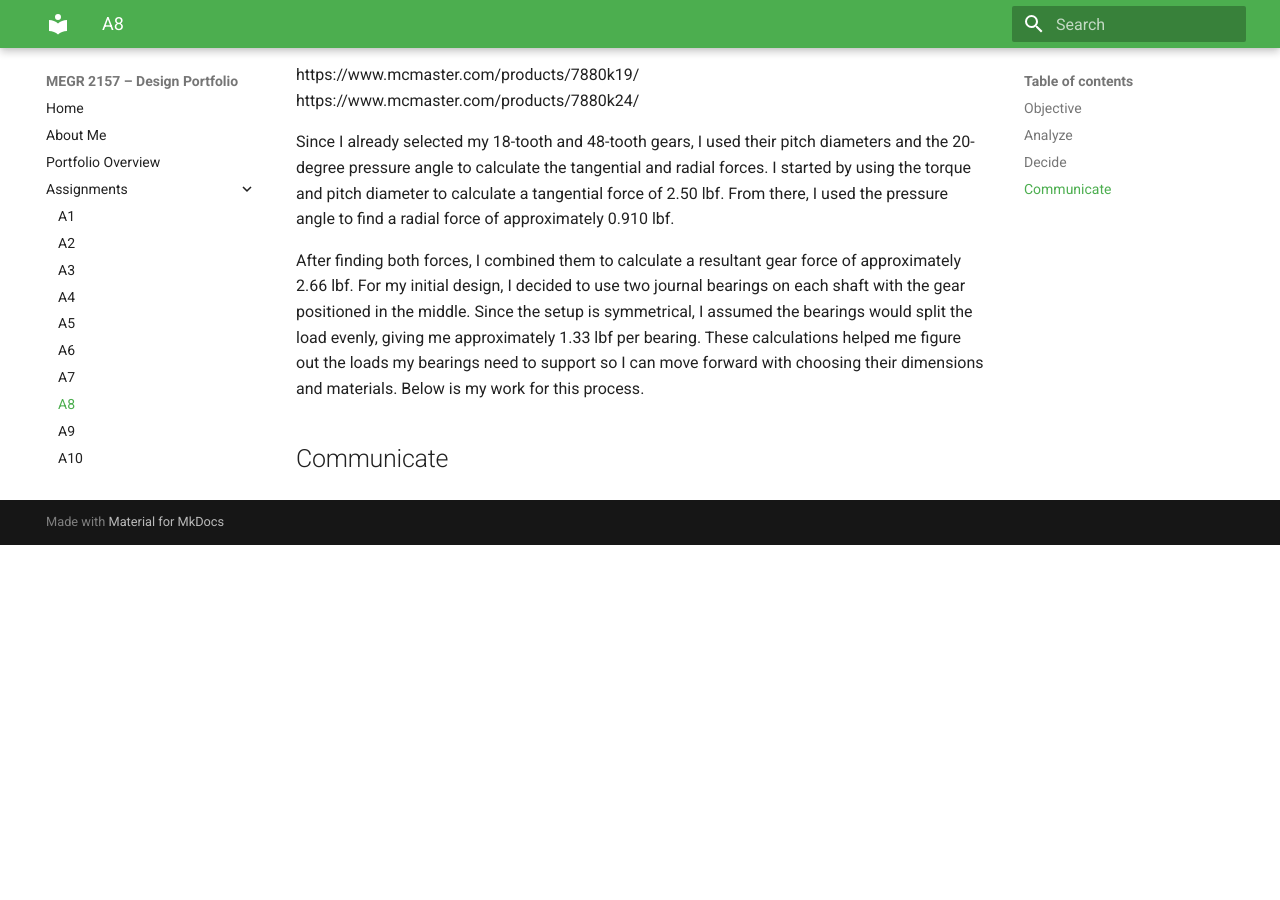
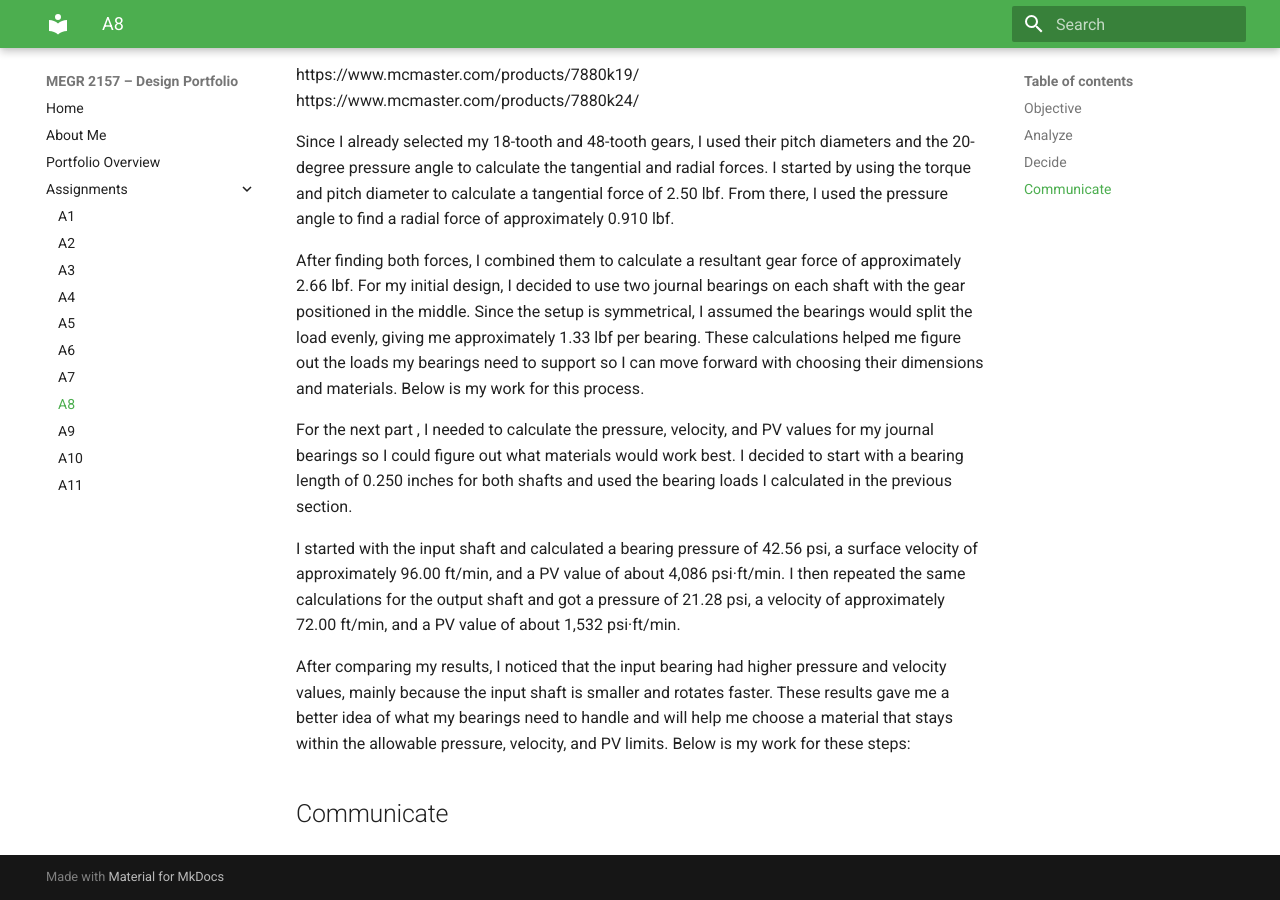
Before and after one commit to alinahsarratt/megr2157-portfolio, an MkDocs documentation site: the page built from docs/assignments/A08/index.md, in a window 1280 px wide and 900 px high, scrolled down 1403 px. Built offline with MkDocs 1.6.1 and Material for MkDocs 9.7.7, drawn with Linux system fonts in a browser that asks for light colours; before the commit the page ends 1948 px from its top, so only the background shows below that.

Commit message:
Calculate bearing parameters for journal bearings
Added calculations for bearing pressure, velocity, and PV values for journal bearings, including results for both input and output shafts.

```diff
--- a/docs/assignments/A08/index.md
+++ b/docs/assignments/A08/index.md
@@ -27,4 +27,10 @@ Since I already selected my 18-tooth and 48-tooth gears, I used their pitch diam
 
 After finding both forces, I combined them to calculate a resultant gear force of approximately 2.66 lbf. For my initial design, I decided to use two journal bearings on each shaft with the gear positioned in the middle. Since the setup is symmetrical, I assumed the bearings would split the load evenly, giving me approximately 1.33 lbf per bearing. These calculations helped me figure out the loads my bearings need to support so I can move forward with choosing their dimensions and materials. Below is my work for this process.
 
+For the next part , I needed to calculate the pressure, velocity, and PV values for my journal bearings so I could figure out what materials would work best. I decided to start with a bearing length of 0.250 inches for both shafts and used the bearing loads I calculated in the previous section.
+
+I started with the input shaft and calculated a bearing pressure of 42.56 psi, a surface velocity of approximately 96.00 ft/min, and a PV value of about 4,086 psi·ft/min. I then repeated the same calculations for the output shaft and got a pressure of 21.28 psi, a velocity of approximately 72.00 ft/min, and a PV value of about 1,532 psi·ft/min.
+
+After comparing my results, I noticed that the input bearing had higher pressure and velocity values, mainly because the input shaft is smaller and rotates faster. These results gave me a better idea of what my bearings need to handle and will help me choose a material that stays within the allowable pressure, velocity, and PV limits. Below is my work for these steps:
+
 ## Communicate
```
